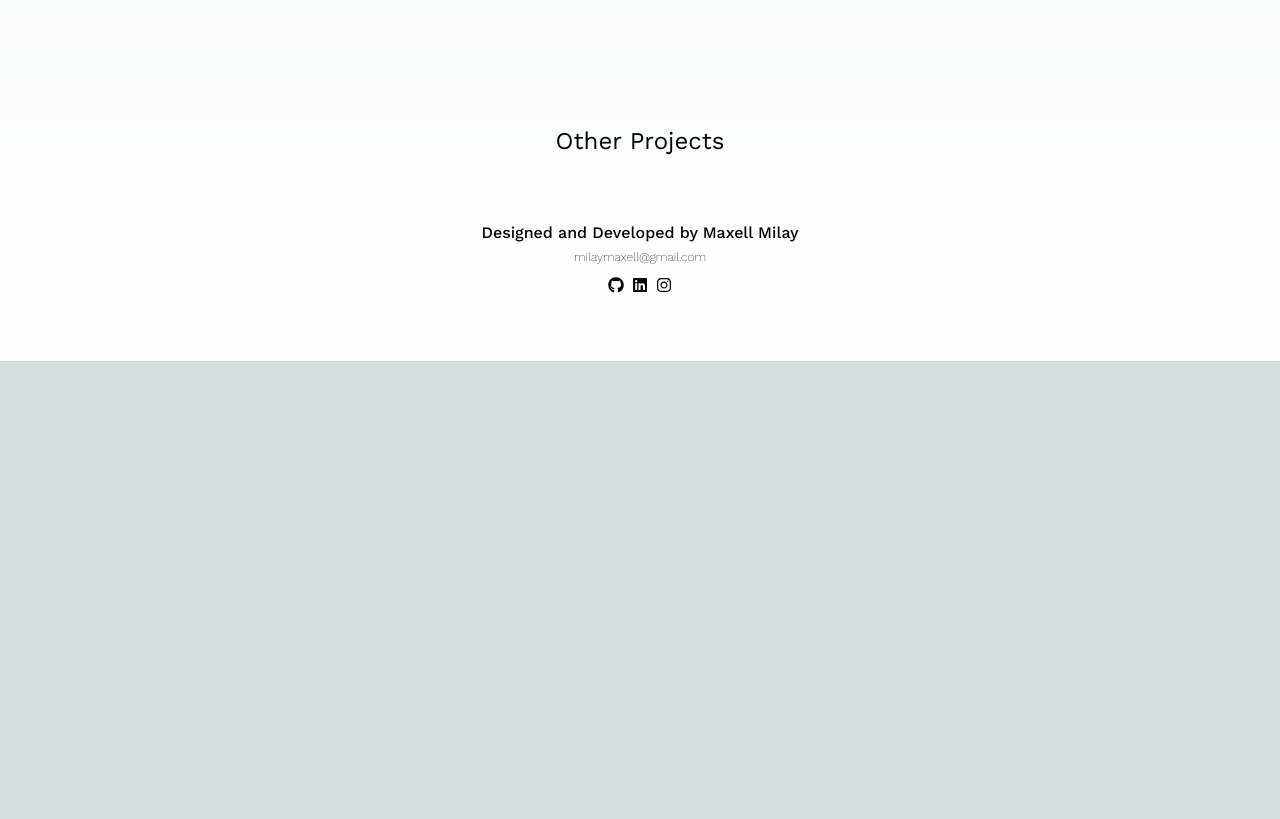
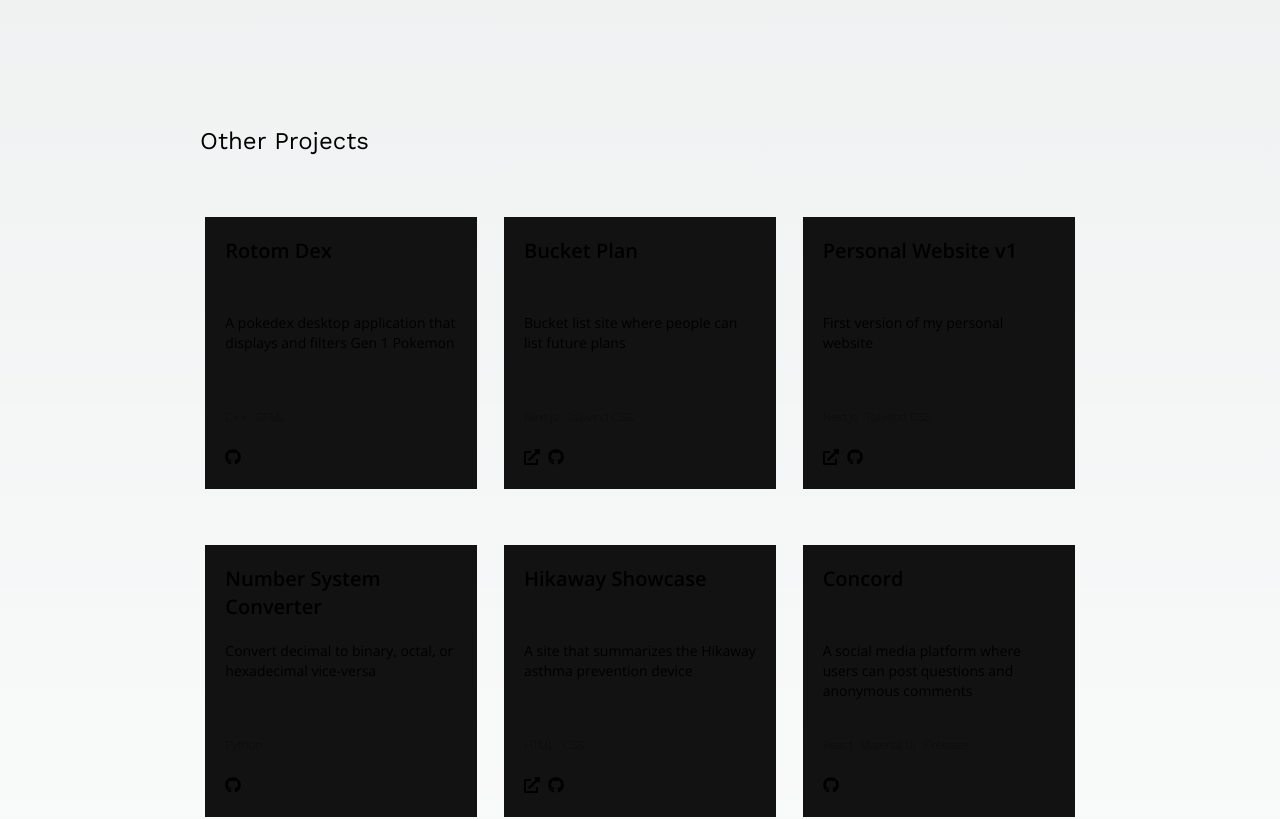
Before and after one commit to maxellmilay/personal-website-v2, a Next.js app: page / in a window 1280 px wide. Shown: the part 2400-3219 px from the top of the page. Before the commit the page ends 2761 px from the top, so only its background shows below. Built offline with nearby package versions, Linux system fonts and the light colour scheme.

Commit message:
[UI][Maxell] added projects section

```diff
--- a/src/components/Featured.tsx
+++ b/src/components/Featured.tsx
@@ -8,16 +8,15 @@ function Featured() {
     <div className="flex flex-col w-[55rem] mb-16">
       <p className={`${work.className} text-2xl mb-10`}>Featured Projects</p>
       {featured.map((data) => {
-        const alignment =
-          data.id % 2 == 0 ? { image: 'end', text: 'start' } : { image: 'start', text: 'end' };
         return (
-          <div className={`flex justify-${alignment.image} mb-16`} key={data.id}>
+          <div className={`flex justify-${data.id % 2 == 0 ? 'end' : 'start'} mb-16`} key={data.id}>
             <div className="relative w-[35rem] h-[20rem]">
               <Image src={data.imgURL} alt={data.name} fill className="object-cover" />
               <div className="w-full h-full bg-black opacity-60" />
             </div>
             <div
-              className={`flex flex-col z-10 absolute w-[55rem] h-[20rem] items-${alignment.text} justify-center`}
+              className={`flex flex-col z-10 absolute w-[55rem] h-[20rem]
+              items-${data.id % 2 == 0 ? 'start' : 'end'} justify-center`}
             >
               <p className={`${open.className} text-3xl font-semibold mb-8`}>{data.name}</p>
               <p className={`bg-[#121212] w-[30rem] font-thin text-sm p-5 ${open.className}`}>
@@ -26,7 +25,7 @@ function Featured() {
               <div className={`flex ${work.className} font-thin`}>
                 {data.tech.map((value, index) => {
                   return (
-                    <p key={index} className="py-3 px-3">
+                    <p key={value} className="py-3 px-3">
                       {value}
                     </p>
                   );
--- a/src/components/Projects.tsx
+++ b/src/components/Projects.tsx
@@ -1,10 +1,41 @@
 import React from 'react';
-import { work } from '@/utils/font';
+import { work, open } from '@/utils/font';
+import projects from '@/data/projects';
+import { FaGithub, FaExternalLinkAlt } from 'react-icons/fa';
 
 function Projects() {
   return (
-    <div className="flex w-[55rem] mb-16 justify-center">
-      <p className={`${work.className} text-2xl`}>Other Projects</p>
+    <div className="flex flex-col w-[55rem] mb-16 justify-center">
+      <p className={`${work.className} text-2xl mb-10`}>Other Projects</p>
+      <div className="grid grid-cols-3 gap-4">
+        {projects.map((project) => {
+          return (
+            <div key={project.id} className="flex justify-center items-center my-5">
+              <div className="flex flex-col w-[17rem] h-[17rem] bg-[#121212] p-5">
+                <p className={`font-semibold text-xl mb-3 ${open.className} h-[4rem]`}>
+                  {project.name}
+                </p>
+                <p className={`font-thin text-sm mb-8 ${open.className} h-[4rem]`}>
+                  {project.description}
+                </p>
+                <div className="flex mb-6">
+                  {project.tech?.map((data, index) => {
+                    return (
+                      <p key={data} className={`mr-2 font-thin text-xs ${work.className}`}>
+                        {data}
+                      </p>
+                    );
+                  })}
+                </div>
+                <div className="flex">
+                  {project.link != '' && <FaExternalLinkAlt className="mr-2" />}
+                  {project.repo != '' && <FaGithub className="mr-2" />}
+                </div>
+              </div>
+            </div>
+          );
+        })}
+      </div>
     </div>
   );
 }
--- a/src/data/featured.ts
+++ b/src/data/featured.ts
@@ -1,4 +1,4 @@
-import Techstack from '@/enums/tech';
+import Tech from '@/enums/tech';
 
 const featured = [
   {
@@ -6,7 +6,7 @@ const featured = [
     name: 'CMSC Blog',
     description:
       'CMSC Blog contains anecdotes and informational blogs revolving around technology and the life of computer science majors.',
-    tech: [Techstack.TAILWIND, Techstack.NEXT],
+    tech: [Tech.TAILWIND, Tech.NEXT],
     imgURL: '/images/featured/cmsc-blog.png',
   },
   {
@@ -14,7 +14,7 @@ const featured = [
     name: 'Medata',
     description:
       'Medata is a media progress tracking platform, where users can track the progress of the media they are currently consuming (e.g. TV Series, Books, Anime). Users can add and track the media title, total content to consume (e.g. book pages, chapters, episodes), current content consumed, and others.',
-    tech: [Techstack.REACT, Techstack.TAILWIND, Techstack.REDUX, Techstack.FIREBASE],
+    tech: [Tech.REACT, Tech.TAILWIND, Tech.REDUX, Tech.FIREBASE],
     imgURL: '/images/featured/medata.png',
   },
   {
@@ -22,7 +22,7 @@ const featured = [
     name: 'TMI Blog',
     description:
       'TMI Fellowship is a blog website that showcases the activities and missions of a church.',
-    tech: [Techstack.TAILWIND, Techstack.NEXT],
+    tech: [Tech.TAILWIND, Tech.NEXT],
     imgURL: '/images/featured/tmi-blog.png',
   },
 ];
--- /dev/null
+++ b/src/data/projects.ts
@@ -0,0 +1,71 @@
+import Tech from '@/enums/tech';
+
+const projects = [
+  {
+    id: 1,
+    name: 'Rotom Dex',
+    description: 'A pokedex desktop application that displays and filters Gen 1 Pokemon',
+    link: '',
+    repo: 'https://github.com/maxellmilay/rotom-dex-3',
+    tech: [Tech.CPP, Tech.SFML],
+  },
+  {
+    id: 2,
+    name: 'Bucket Plan',
+    description: 'Bucket list site where people can list future plans',
+    link: 'https://bucket-plan.vercel.app',
+    repo: 'https://github.com/maxellmilay/bucket-plan',
+    tech: [Tech.NEXT, Tech.TAILWIND],
+  },
+  {
+    id: 3,
+    name: 'Personal Website v1',
+    description: 'First version of my personal website',
+    link: 'https://maxell-milay.vercel.app',
+    repo: 'https://github.com/maxellmilay/personal-website',
+    tech: [Tech.NEXT, Tech.TAILWIND],
+  },
+  {
+    id: 4,
+    name: 'Number System Converter',
+    description: 'Convert decimal to binary, octal, or hexadecimal vice-versa',
+    link: '',
+    repo: 'https://github.com/maxellmilay/number_system_converter',
+    tech: [Tech.PYTHON],
+  },
+  {
+    id: 5,
+    name: 'Hikaway Showcase',
+    description: 'A site that summarizes the Hikaway asthma prevention device',
+    link: 'https://maxellmilay.github.io/hikaway',
+    repo: 'https://github.com/maxellmilay/hikaway',
+    tech: [Tech.HTML, Tech.CSS],
+  },
+  {
+    id: 6,
+    name: 'Concord',
+    description: 'A social media platform where users can post questions and anonymous comments',
+    link: '',
+    repo: 'https://github.com/sheensantoscapadngan/freedom_wall',
+    tech: [Tech.REACT, Tech.MUI, Tech.FIREBASE],
+  },
+  {
+    id: 7,
+    name: 'Date a Meme',
+    description:
+      'A dating platform where users can match with each other based on their meme preferences',
+    link: 'https://datememe.org',
+    repo: '',
+    tech: [Tech.REACT, Tech.FIREBASE, Tech.MUI],
+  },
+  {
+    id: 8,
+    name: 'Personal Website v2',
+    description: 'Second version of my personal website',
+    link: '',
+    repo: 'https://github.com/maxellmilay/personal-website-v2',
+    tech: [Tech.NEXT, Tech.TAILWIND],
+  },
+];
+
+export default projects;
--- a/src/enums/tech.ts
+++ b/src/enums/tech.ts
@@ -1,10 +1,15 @@
-enum Techstack {
+enum Tech {
   REACT = 'React',
   TAILWIND = 'Tailwind CSS',
   NEXT = 'Next.js',
   REDUX = 'Redux',
   FIREBASE = 'Firebase',
   MUI = 'Material UI',
+  CPP = 'C++',
+  SFML = 'SFML',
+  PYTHON = 'Python',
+  HTML = 'HTML',
+  CSS = 'CSS',
 }
 
-export default Techstack;
+export default Tech;
```
